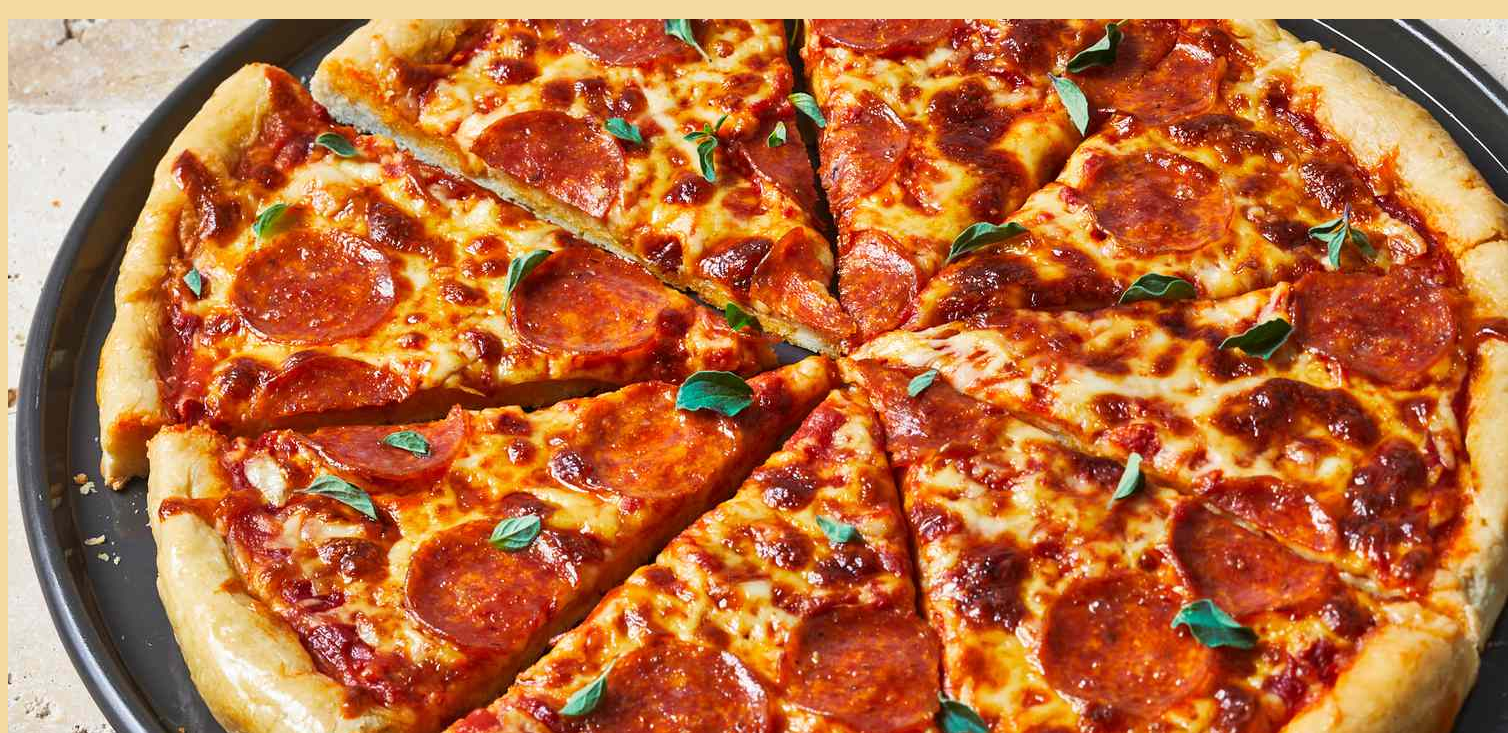
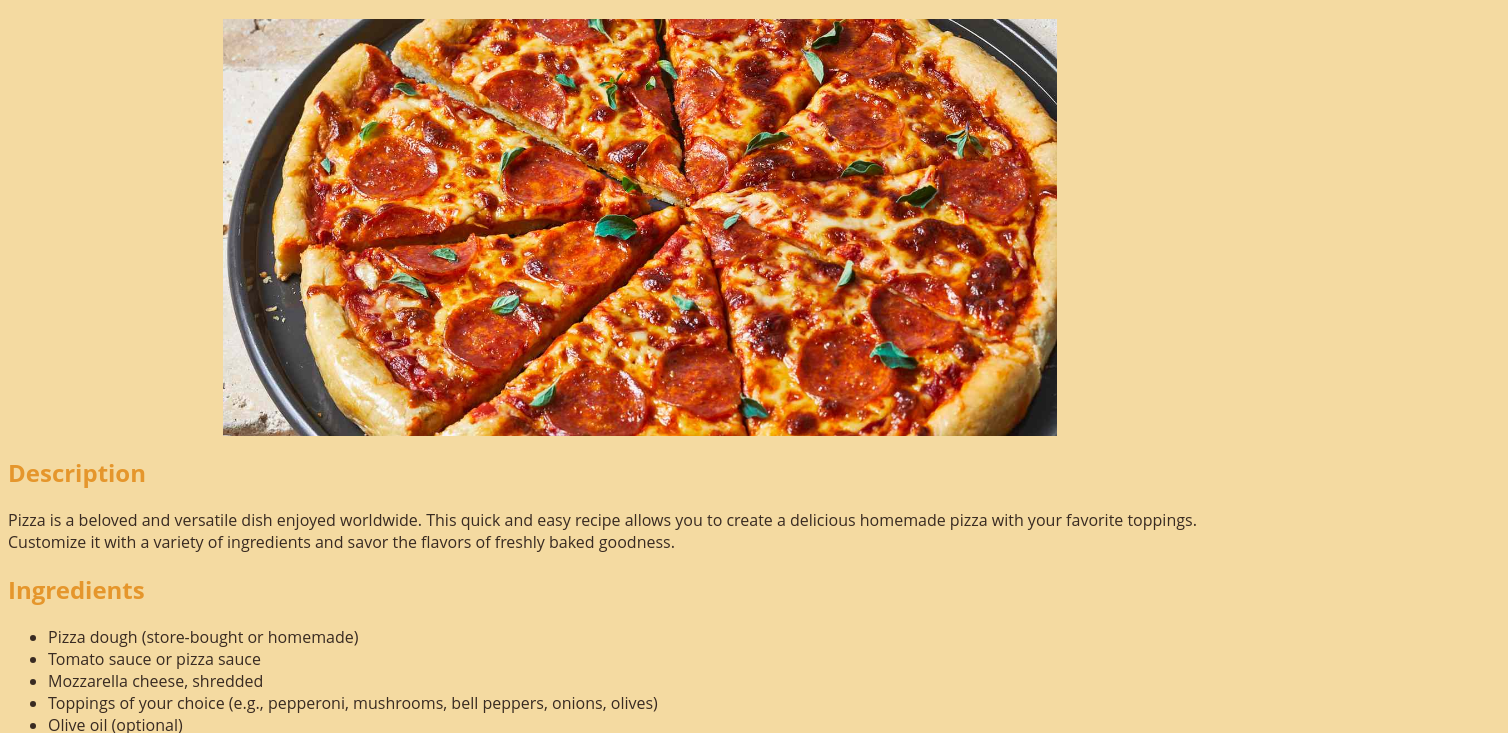
Before and after one commit to mmustavi/odin-recipes, a plain HTML site: page recipes/pizza.html in a window 1280 px wide. Shown: the part 67-800 px from the top of the page, 1508 px wide, since content can reach past the window. Drawn offline with Linux system fonts and the light colour scheme.

Commit message:
Add links to images and adjust size

```diff
--- a/recipes/pizza.html
+++ b/recipes/pizza.html
@@ -15,7 +15,7 @@
         <h1 class = "pizza heading">Pizza</h1>
 
         <!-- Image source: https://www.allrecipes.com/recipe/6776/pizza-dough-i/ -->
-        <img src = "pizza.jpg" alt = "Pizza">
+        <img src = "pizza.jpg" alt = "Pizza" class = "pizza image">
 
         <!-- Recipe description and ingredient list generated using ChatGPT -->
 
--- a/style.css
+++ b/style.css
@@ -11,3 +11,11 @@
 .subheading {
     color: #E5962C;
 }
+
+.image {
+    display: block;
+    margin-left: auto;
+    margin-right: auto;
+    width: 66%;
+    height: auto;
+}
```
Also changed, not shown: recipes/butter_chicken.html (+1 -1 lines), recipes/lasagna.html (+1 -1 lines).
